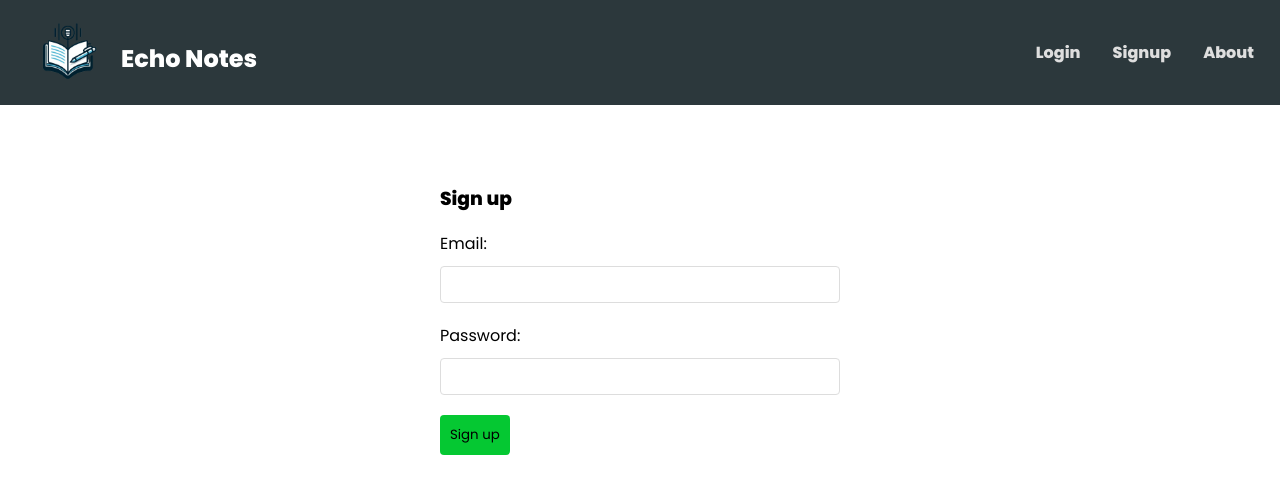
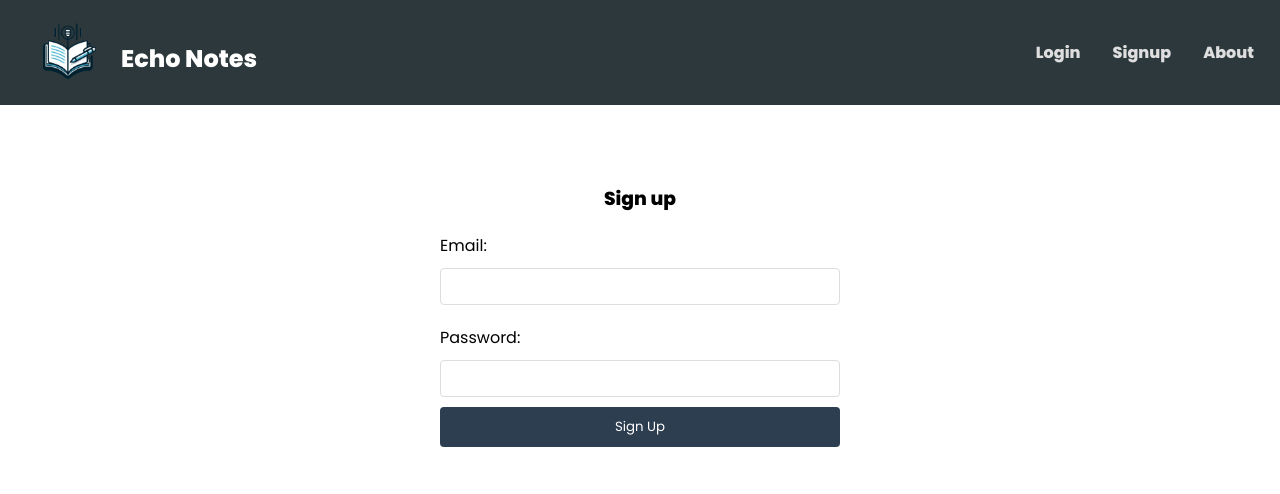
Before and after one commit to zzibo/Team-Lions-Orbital-Project, a React (Create React App) app in the folder frontend/: page /signup in a window 1280 px wide. Shown: the top 494 px of the page. Built offline with nearby package versions, Linux system fonts and the light colour scheme; the HTML template or start-up script is replaced by a standard one.

Commit message:
Fix API bug

```diff
--- a/frontend/package.json
+++ b/frontend/package.json
@@ -19,6 +19,7 @@
     "react-dom": "^18.3.1",
     "react-router-dom": "^6.23.1",
     "react-scripts": "^5.0.1",
+    "react-spinners": "^0.15.0",
     "web-vitals": "^2.1.4",
     "ws": "~8.17.1"
   },
--- /dev/null
+++ b/frontend/src/Styles/Auth.css
@@ -0,0 +1,55 @@
+.auth-form {
+    max-width: 400px;
+    margin: 40px auto;
+    padding: 20px;
+    background: #fff;
+    border-radius: 4px;
+}
+
+.auth-form h3 {
+    text-align: center;
+    margin-bottom: 20px;
+}
+
+.auth-form label {
+    display: block;
+    margin: 20px 0 10px;
+}
+
+.auth-form input {
+    width: 100%;
+    padding: 10px;
+    margin-bottom: 10px;
+    border: 1px solid #ddd;
+    border-radius: 4px;
+}
+
+.auth-form button {
+    width: 100%;
+    padding: 10px;
+    background: #2c3e50;
+    border: none;
+    border-radius: 4px;
+    color: white;
+    cursor: pointer;
+}
+
+.auth-form button:hover {
+    background: #34495e;
+}
+
+.loader {
+    display: flex;
+    flex-direction: column;
+    align-items: center;
+    padding: 20px 0;
+}
+
+.error {
+    padding: 10px;
+    background: #ffefef;
+    border: 1px solid #e7195a;
+    color: #e7195a;
+    border-radius: 4px;
+    margin: 20px 0;
+}
--- a/frontend/src/pages/AboutUs.js
+++ b/frontend/src/pages/AboutUs.js
@@ -1,7 +1,7 @@
 import React from "react";
 import "./AboutUs.css";
 import teamMember1Photo from "../Assets/teamMember1.jpg";
-import teamMember2Photo from "../Assets/teamMember2.jpg";
+import teamMember2Photo from "../Assets/teamMember2.JPG";
 
 function AboutUs() {
   return (
--- a/frontend/src/pages/Login.js
+++ b/frontend/src/pages/Login.js
@@ -1,5 +1,7 @@
 import { useState } from "react"
 import { useLogin } from "../Hooks/useLogin"
+import Loader from "react-spinners/PacmanLoader";
+import '../Styles/Auth.css'
 
 const Login = () => {
     const [email, setEmail] = useState('')
@@ -8,19 +10,19 @@ const Login = () => {
 
     const handleSubmit = async (e) => {
         e.preventDefault()
-
         await login(email, password)
     }
 
     return (
 
-        <form className = "login" onSubmit={handleSubmit}>
+        <form className="auth-form" onSubmit={handleSubmit}>
             <h3>Log in</h3>
 
             <label>Email:</label>
             <input
               type="email"
               onChange={(e) => setEmail(e.target.value)}
+              disabled={isLoading}
             />
 
             <label>Password:</label>
@@ -28,9 +30,24 @@ const Login = () => {
               type="password"
               onChange={(e) => setPassword(e.target.value)}
               value={password}
+              disabled={isLoading}
             />
 
-            <button disabled={isLoading}>Log in</button>
+
+              {isLoading ?
+              <div className="loader">
+                <Loader
+                  color={"#2c3e50"}
+                  loading={isLoading}
+                  size={50}
+                  aria-label="Loading Spinner"
+                  data-testid="loader"
+                />
+                <p>Logging In...</p>
+              </div>
+
+            : <button disabled={isLoading}> Log In</button>}
+
             {error && <div className="error">{error}</div>}
         </form>
     )
--- a/frontend/src/pages/Signup.js
+++ b/frontend/src/pages/Signup.js
@@ -1,5 +1,7 @@
 import { useState } from "react"
-import { useSignup } from '../Hooks/useSignup'
+import { useSignup } from "../Hooks/useSignup"
+import Loader from "react-spinners/PacmanLoader";
+import '../Styles/Auth.css'
 
 const Signup = () => {
     const [email, setEmail] = useState('')
@@ -8,13 +10,11 @@ const Signup = () => {
 
     const handleSubmit = async (e) => {
         e.preventDefault()
-
         await signup(email, password)
     }
 
     return (
-
-        <form className = "signup" onSubmit={handleSubmit}>
+        <form className="auth-form" onSubmit={handleSubmit}>
             <h3>Sign up</h3>
 
             <label>Email:</label>
@@ -29,7 +29,20 @@ const Signup = () => {
               onChange={(e) => setPassword(e.target.value)}
               value={password}
             />
-            <button disabled={isLoading}>Sign up</button>
+
+            {isLoading ?
+              <div className="loader">
+                <Loader
+                  color={"#2c3e50"}
+                  loading={isLoading}
+                  size={50}
+                  aria-label="Loading Spinner"
+                  data-testid="loader"
+                />
+                <p>Signing Up...</p>
+              </div>
+            : <button disabled={isLoading}>Sign Up</button>}
+
             {error && <div className="error">{error}</div>}
         </form>
     )
```
Also changed, not shown: frontend/src/App.js (+6 -6 lines), 2 other files (tests, documents, lock files or other folders).
